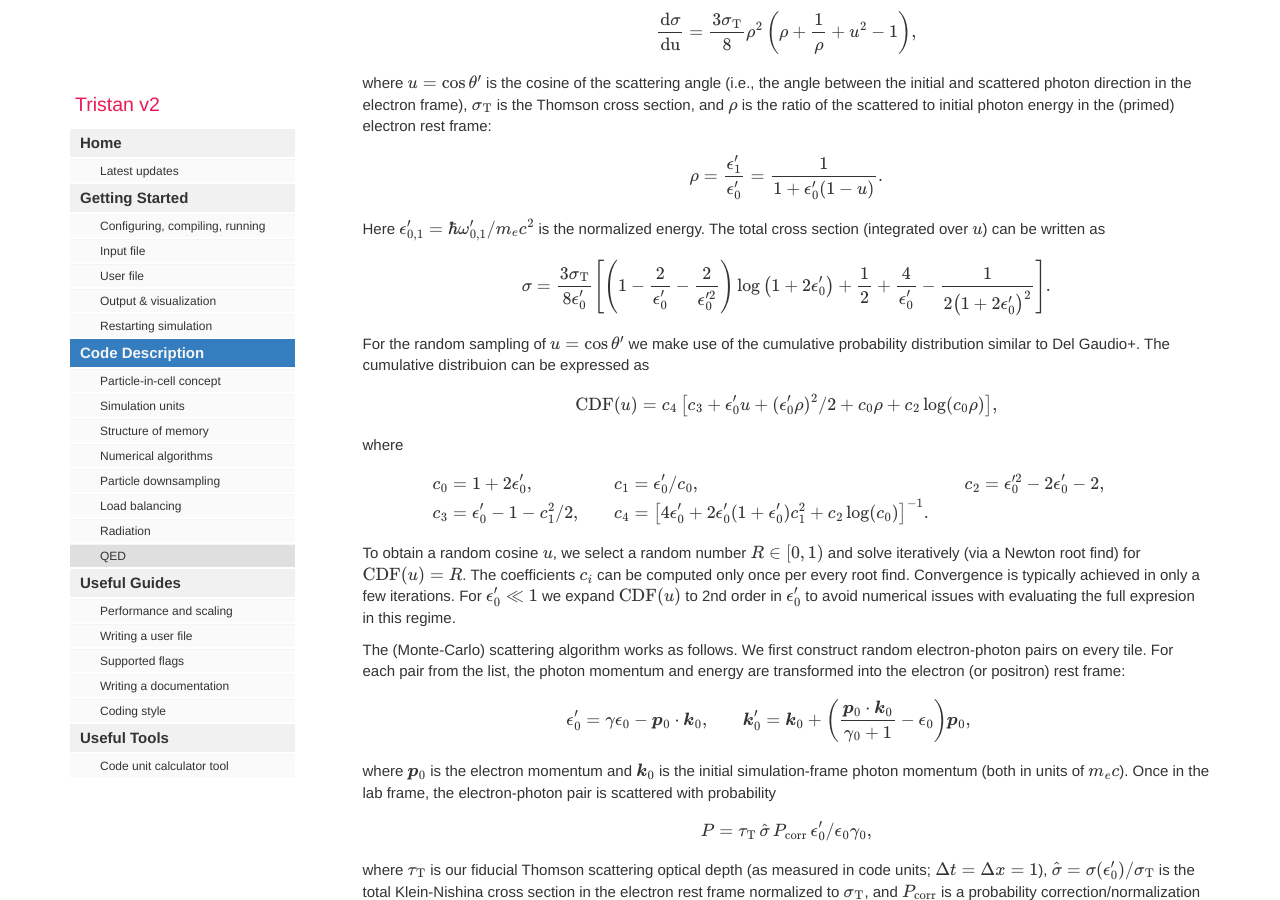
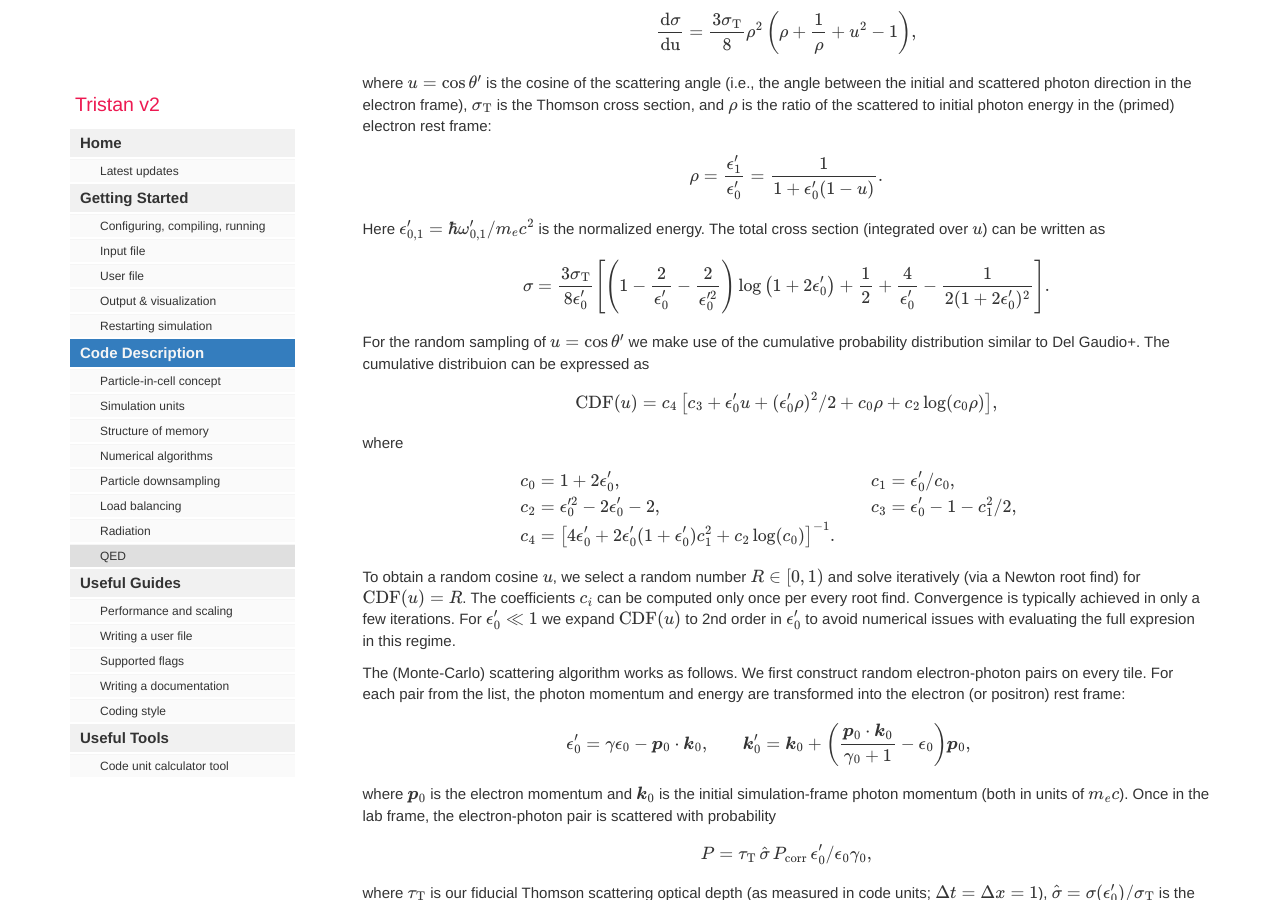
Before and after one commit to ntoles/tristan-wiki, a Jekyll site: the page built from pages/tristanv2/pic/tristanv2-qed.md, in a window 1280 px wide and 900 px high, scrolled down 5979 px. Built offline with Jekyll 4.4.1, drawn with Linux system fonts in a browser that asks for light colours; comment, search, counter and statistics services are not loaded.

Commit message:
cmp fix4

```diff
--- a/pages/tristanv2/pic/tristanv2-qed.md
+++ b/pages/tristanv2/pic/tristanv2-qed.md
@@ -215,13 +215,9 @@ frame),  $\sigma_{\rm T}$ is the Thomson cross section,
 $$</div>
 Here $\epsilon_{0,1}' = \hbar\omega_{0,1}' / m_ec^2$ is the normalized energy.
 The total cross section (integrated over $u$) can be written as
-
 <div>$$
 \begin{align}
-\sigma =
-\frac{3\sigma_{\rm T}}{8\epsilon_0'}\left[ \left( 1 - \frac{2}{\epsilon_0'} - \frac{2}{\epsilon_0'^2} \right)
-\log\left(1 + 2\epsilon_0'\right)
-+ \frac{1}{2}  + \frac{4}{\epsilon_0'} - \frac{1}{2\left(1 + 2\epsilon_0'\right)^2} \right].
+\sigma = \frac{3\sigma_{\rm T}}{8\epsilon_0'}\left[\left( 1 - \frac{2}{\epsilon_0'} - \frac{2}{\epsilon_0'^2} \right) \log\left(1 + 2\epsilon_0'\right) + \frac{1}{2}  + \frac{4}{\epsilon_0'} - \frac{1}{2(1 + 2\epsilon_0')^2} \right].
 \end{align}
 $$</div>
 For the random sampling of $u = \cos\theta'$ we make use of the
@@ -237,9 +233,9 @@ where
 <div>$$
 \begin{align}
 c_0 &=  1 + 2\epsilon_0', &
-c_1 &=  \epsilon_0' / c_0, &
-c_2 &=  \epsilon_0'^2 - 2\epsilon_0' - 2, &\\
-c_3 &=  \epsilon_0' - 1 - c_1^2/2, &
+c_1 &=  \epsilon_0' / c_0, &\\
+c_2 &=  \epsilon_0'^2 - 2\epsilon_0' - 2, &
+c_3 &=  \epsilon_0' - 1 - c_1^2/2, &\\
 c_4 &=  \left[ 4\epsilon_0' + 2\epsilon_0'(1 + \epsilon_0')c_1^2 + c_2\log(c_0) \right]^{-1}. &
 \end{align}
 $$</div>
@@ -362,12 +358,12 @@ electron and photon weight. This leads to the splitting of
 particles. The physical results are unaffected by such choice remain in
 excellent agreement with the case where all weights are 1.
 
-{% include image.html file="tristan_v2/qed/kompaneets.png" alt="mc1" max-width="85%" caption="Kompaneets test.
+{% include image.html file="tristan_v2/qed/kompaneets.png" alt="kmp" max-width="90%" caption="Kompaneets test.
 At late time, the photon spectrum approaches the
 theoretically expected Wien solution $\sim \epsilon_{\rm ph}^2\exp(−\epsilon_{\rm ph}/\theta_e)$,
 where $\theta_e =k_{\rm B}T_e/m_ec^2$ is the (dimensionless) background temperature. Left: both electrons
 and photons have weight 1. Right: electrons have initial weight 3.1 and photons 2.4." %}
 
-{% include image.html file="tristan_v2/qed/jones.png" alt="mc1" max-width="60%" caption="Spectrum of
+{% include image.html file="tristan_v2/qed/jones.png" alt="jns" max-width="50%" caption="Spectrum of
 photons scattered of a relativistic electron. The numerical result (blue line) is compared against the
 expression derived by Jones 1968, valid for $\gamma_e\gg 1$." %}
```
